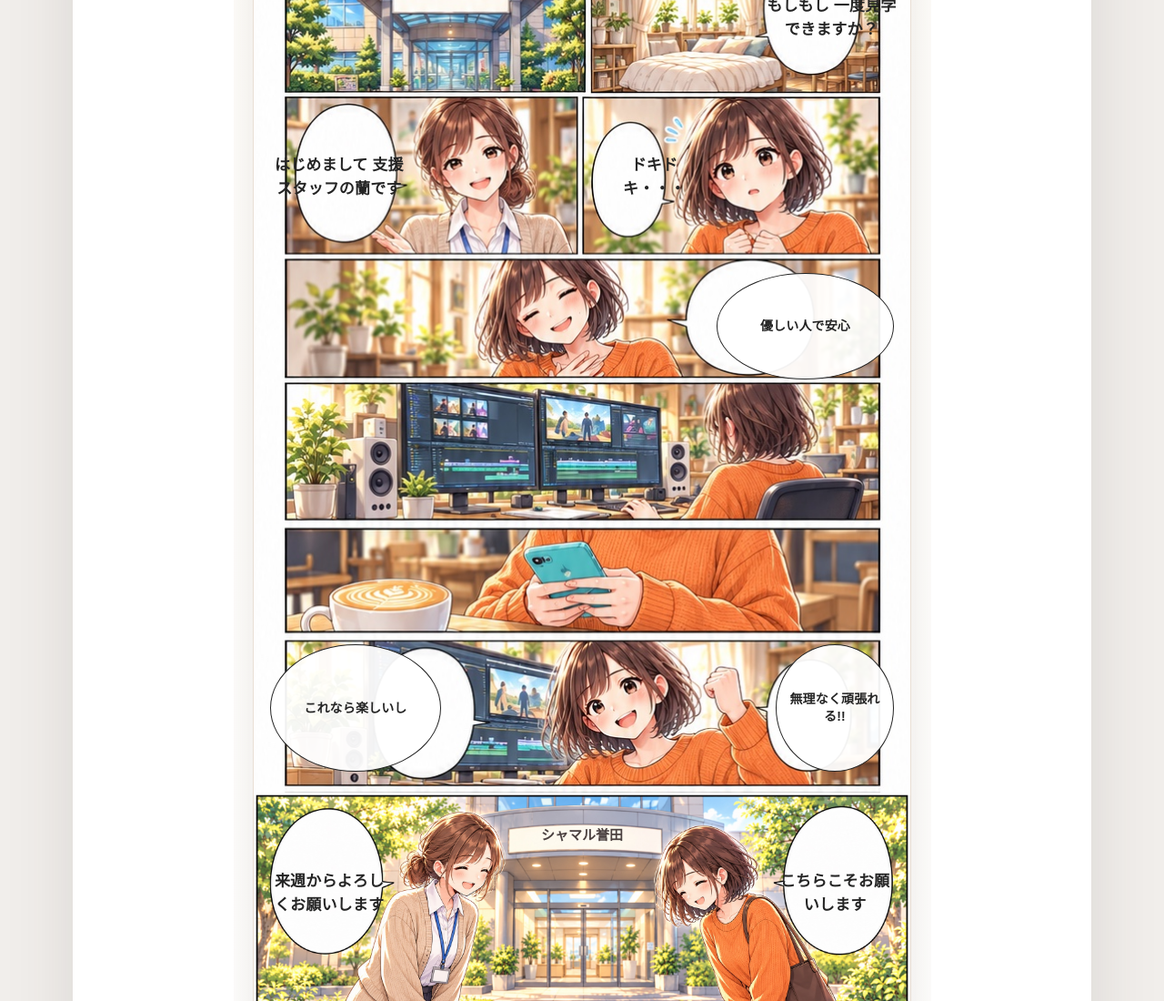
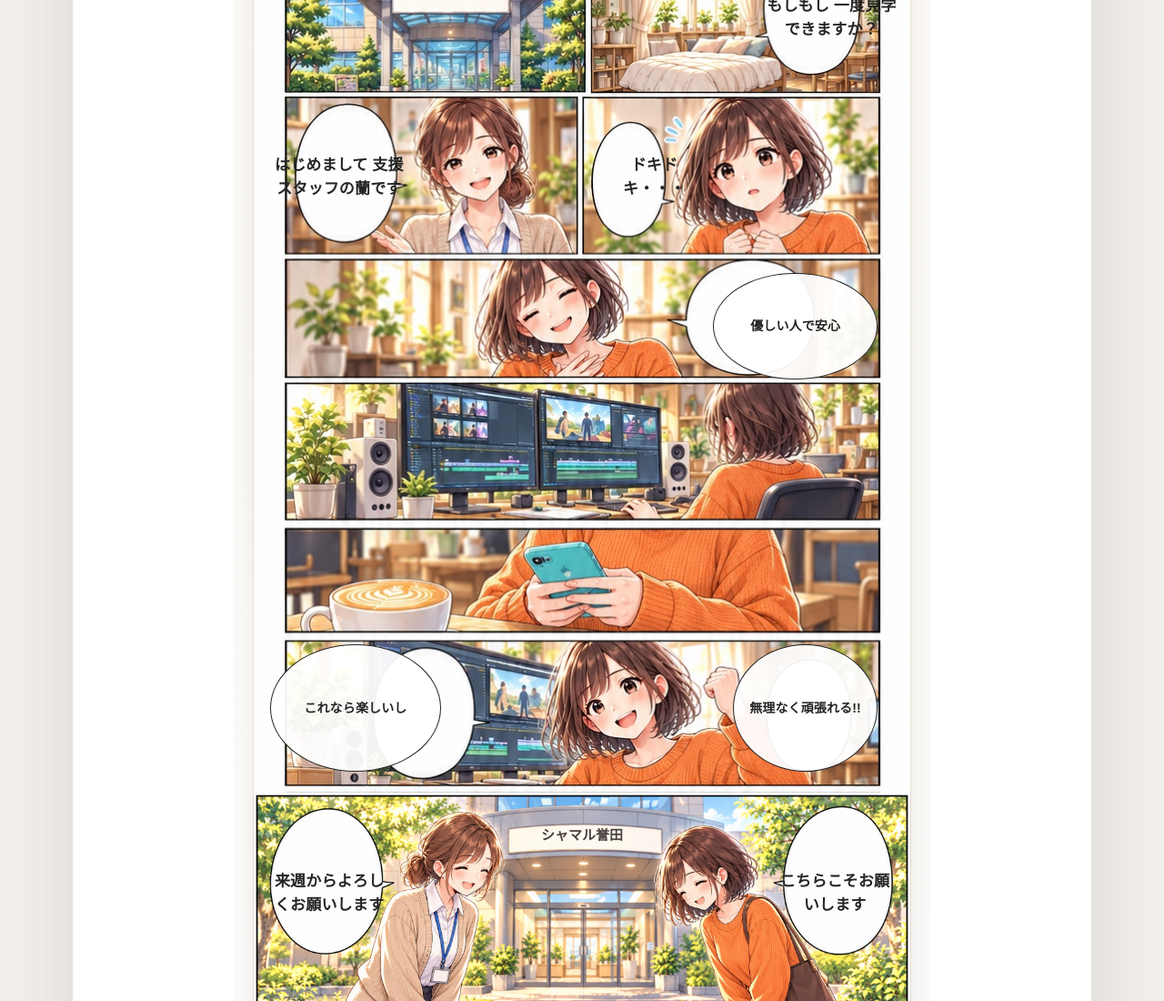
Before and after one commit to miho-nakano-commits/shamaru-lp, a plain HTML site: page index.html in a window 1280 px wide. Shown: the part 3566-4666 px from the top of the page at 91% size. Drawn offline with Linux system fonts and the light colour scheme.

Commit message:
Refine manga bubble placement

```diff
--- a/index.html
+++ b/index.html
@@ -6,7 +6,7 @@
     <meta name="description" content="SNS・YouTube専門の就労継続支援B型 シャマル誉田。デザイン・動画編集・音楽を、自分のペースで学びながら働けます。" />
     <meta name="theme-color" content="#fff8f5" />
     <title>シャマル誉田｜SNS・YouTube専門の就労継続支援B型</title>
-    <link rel="stylesheet" href="style.css?v=20261028-2" />
+    <link rel="stylesheet" href="style.css?v=20261028-3" />
   </head>
   <body>
     <main class="lp" aria-label="シャマル誉田 ランディングページ">
--- a/style.css
+++ b/style.css
@@ -436,9 +436,9 @@ a { color: inherit; }
   font-size: clamp(9px, 1.8vw, 14px);
   line-height: 1.35;
 }
-.comic-dialogue--relief { top: 51%; right: 2.5%; width: 27%; height: 10%; }
+.comic-dialogue--relief { top: 51%; right: 5%; width: 25%; height: 10%; }
 .comic-dialogue--fun { top: 86%; left: 2.5%; width: 26%; height: 12%; }
-.comic-dialogue--steady { top: 86%; right: 2.5%; width: 18%; height: 12%; }
+.comic-dialogue--steady { top: 86%; right: 5%; width: 22%; height: 12%; }
 .comic-greeting { aspect-ratio: 3 / 1; }
 .comic-greeting > img { display: block; width: 100%; height: auto; margin: 0; }
 .comic-greeting__sign {
```
